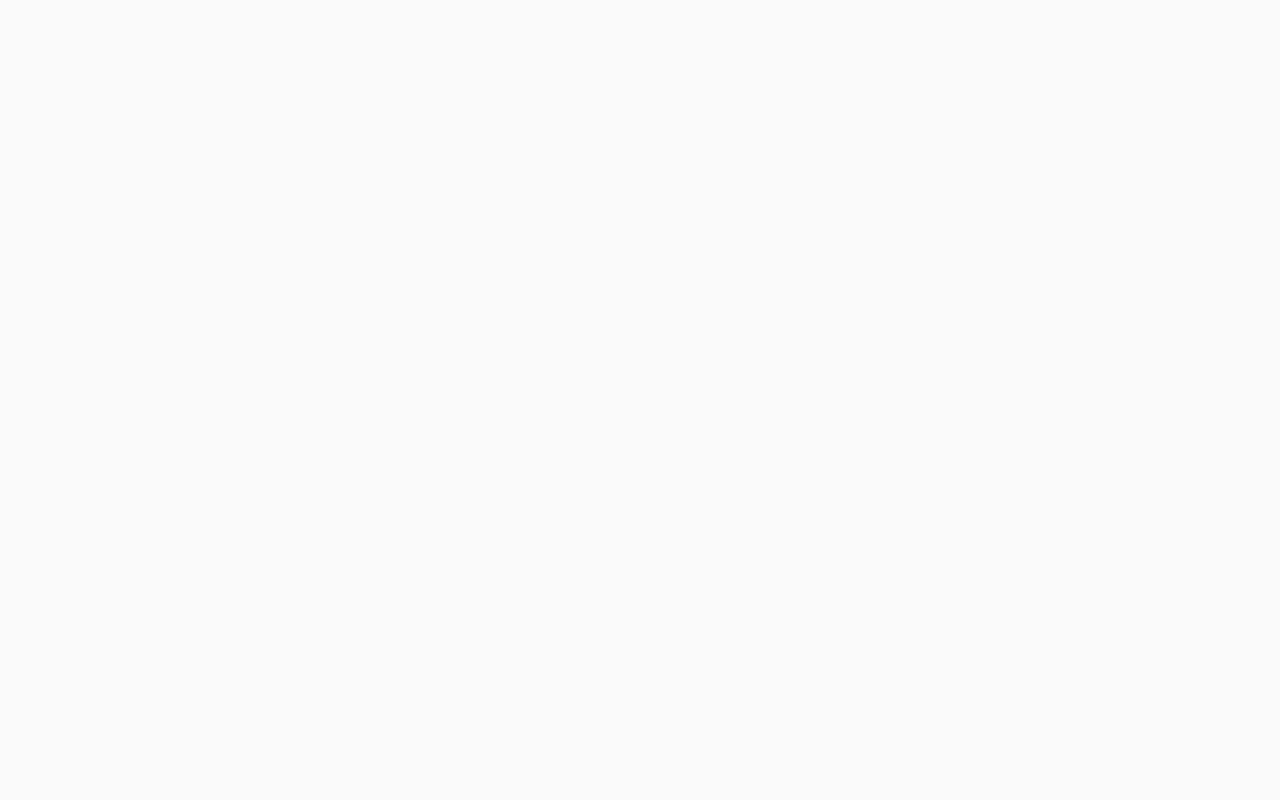
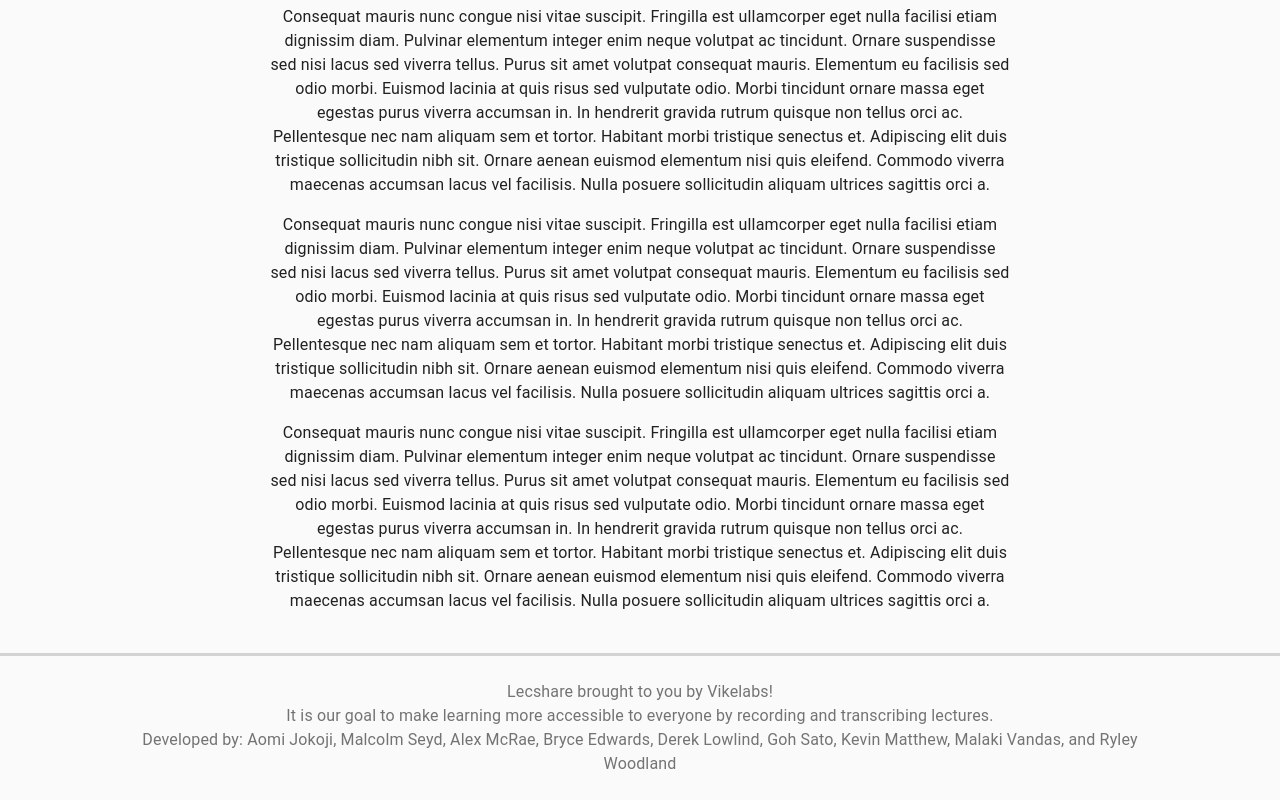
Before and after one commit to VikeLabs/lecshare, a React (Create React App) app: page / in a window 1280 px wide. Shown: the part 1855-2655 px from the top of the page. Before the commit the page ends 1836 px from the top, so only its background shows below. Built offline with nearby package versions, Linux system fonts and the light colour scheme.

Commit message:
implemented changes manually since we changed to tsx, footer and dynamic width

```diff
--- /dev/null
+++ b/src/components/Footer.tsx
@@ -0,0 +1,29 @@
+import React from 'react';
+import { makeStyles, useTheme } from '@material-ui/core/styles';
+import { Typography } from '@material-ui/core';
+
+const useStyles = makeStyles(theme => ({
+    footer: {
+        display: 'flex',
+        color: theme.palette.text.secondary,
+        padding: theme.spacing(3),
+        paddingLeft: '10%',
+        paddingRight: '10%',
+        justifyContent: 'center',
+        borderTop: 'solid',
+        borderColor: 'lightgrey'
+    }
+}));
+
+export default function Footer() {
+    const classes = useStyles();
+    return(
+        <footer className={classes.footer}>
+            <Typography color='inherit' align='center'>
+                Lecshare brought to you by Vikelabs!<br/>
+                It is our goal to make learning more accessible to everyone by recording and transcribing lectures.<br/>
+                Developed by: Aomi Jokoji, Malcolm Seyd, Alex McRae, Bryce Edwards, Derek Lowlind, Goh Sato, Kevin Matthew, Malaki Vandas, and Ryley Woodland
+            </Typography>
+        </footer>
+    )
+}
--- a/src/components/LectureText.tsx
+++ b/src/components/LectureText.tsx
@@ -6,7 +6,9 @@ import { createMuiTheme, ThemeProvider } from '@material-ui/core/styles';
 
 const useStyles = makeStyles(theme => ({
     transcriptionText: {
-        fontSize: 16
+        fontSize: 16,
+        marginLeft: '20%',
+        marginRight: '20%'
     }
 }));
 
@@ -14,7 +16,7 @@ const useStyles = makeStyles(theme => ({
 export default function LectureContent() {
     const classes = useStyles();
     return(
-        <div className='lectureText'>
+        <div className={classes.transcriptionText}>
             <Typography paragraph>
                 Lorem ipsum dolor sit amet, consectetur adipiscing elit, sed do eiusmod tempor incididunt
                 ut labore et dolore magna aliqua. Rhoncus dolor purus non enim praesent elementum
--- a/src/components/MainContainer.tsx
+++ b/src/components/MainContainer.tsx
@@ -1,6 +1,6 @@
 import React from 'react'
 import TopBarDrawer from "./TopBarDrawer";
-
+import Footer from "./Footer"
 
 
 class MainContainer extends React.Component {
@@ -15,6 +15,7 @@ class MainContainer extends React.Component {
         return(
             <div className='main'>
                 <TopBarDrawer/>
+                <Footer />
             </div>
         )
     }
```
